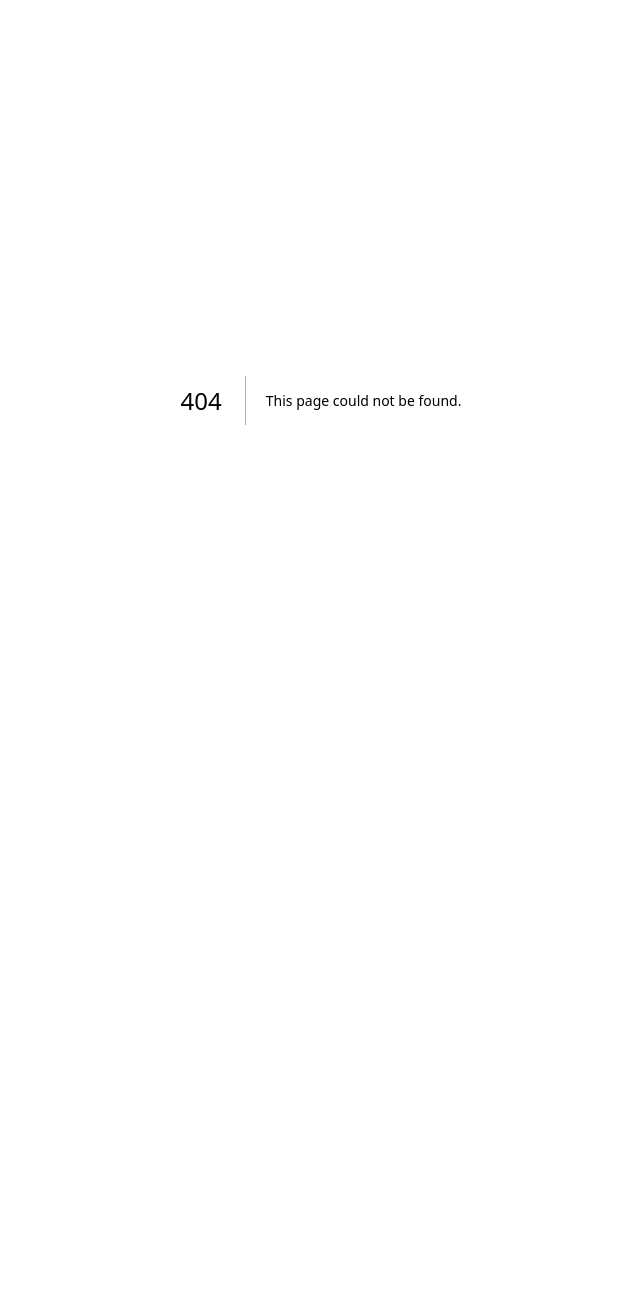
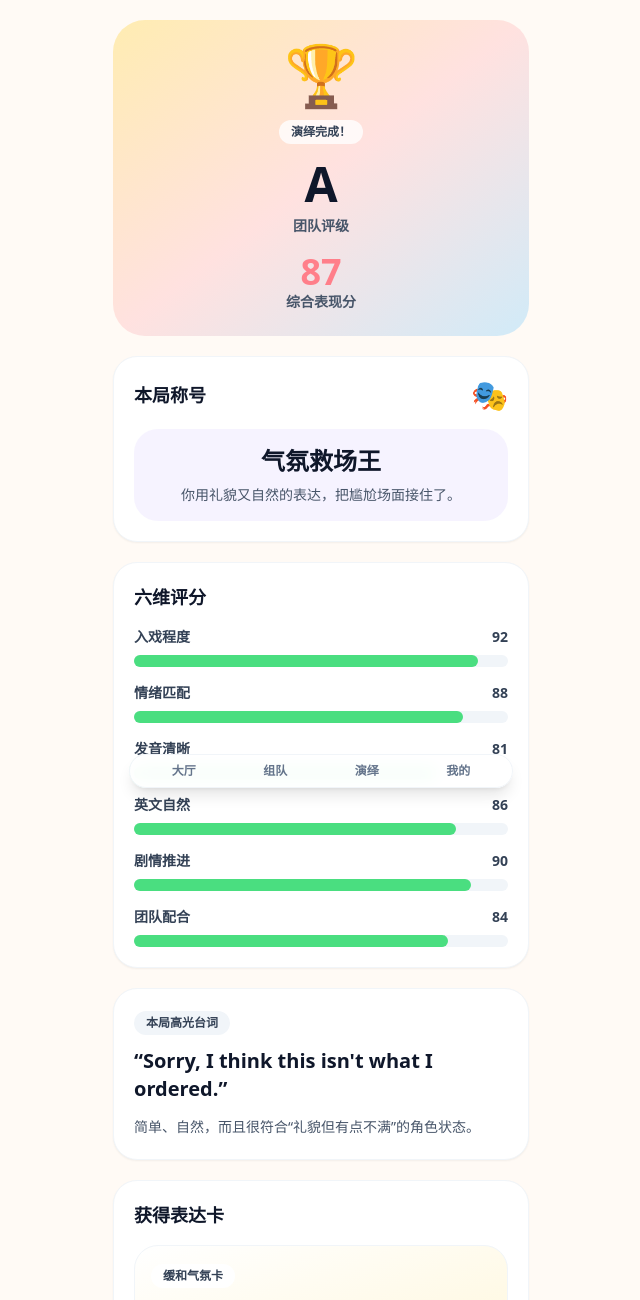
Before and after one commit to shuchaoye17-del/english-roleplay-party, a Next.js app: page /result/1 in a window 1280 px wide. Before the commit this address had no page. Shown: the top 1300 px of the page, without its empty margins (319-959 px from the left). Before the commit the page ends 800 px from the top, so only its background shows below. Built offline with nearby package versions, Linux system fonts and the light colour scheme.

Commit message:
Add result page

```diff
--- /dev/null
+++ b/src/app/result/[id]/page.tsx
@@ -0,0 +1,91 @@
+import { getScenario } from '@/data/scenarios';
+import { expressionCards } from '@/data/expressionCards';
+import { rewards } from '@/data/rewards';
+import { Badge, BottomNav, Button, Card, PhoneShell, ProgressBar } from '@/components/ui';
+
+const scores = [
+  { label: '入戏程度', value: 92 },
+  { label: '情绪匹配', value: 88 },
+  { label: '发音清晰', value: 81 },
+  { label: '英文自然', value: 86 },
+  { label: '剧情推进', value: 90 },
+  { label: '团队配合', value: 84 }
+];
+
+export default function ResultPage({ params }: { params: { id: string } }) {
+  const scenario = getScenario(params.id);
+  const total = Math.round(scores.reduce((sum, item) => sum + item.value, 0) / scores.length);
+
+  return (
+    <PhoneShell className="pb-24">
+      <section className="rounded-[2rem] bg-gradient-to-br from-sunshine/40 via-coral/20 to-sky/30 p-6 text-center">
+        <div className="text-6xl">🏆</div>
+        <Badge className="mt-4 bg-white/80">演绎完成！</Badge>
+        <h1 className="mt-4 text-5xl font-black text-slate-900">A</h1>
+        <p className="mt-2 text-sm font-bold text-slate-600">团队评级</p>
+        <p className="mt-4 text-4xl font-black text-coral">{total}</p>
+        <p className="text-sm font-bold text-slate-600">综合表现分</p>
+      </section>
+
+      <Card className="mt-5 space-y-4">
+        <div className="flex items-center justify-between">
+          <h2 className="text-lg font-black text-slate-900">本局称号</h2>
+          <span className="text-3xl">🎭</span>
+        </div>
+        <div className="rounded-3xl bg-partyPurple/10 p-4 text-center">
+          <p className="text-2xl font-black text-slate-900">气氛救场王</p>
+          <p className="mt-2 text-sm text-slate-600">你用礼貌又自然的表达，把尴尬场面接住了。</p>
+        </div>
+      </Card>
+
+      <Card className="mt-5 space-y-4">
+        <h2 className="text-lg font-black text-slate-900">六维评分</h2>
+        {scores.map((score) => (
+          <div key={score.label}>
+            <div className="mb-2 flex items-center justify-between text-sm font-bold text-slate-700">
+              <span>{score.label}</span>
+              <span>{score.value}</span>
+            </div>
+            <ProgressBar value={score.value} />
+          </div>
+        ))}
+      </Card>
+
+      <Card className="mt-5 space-y-3">
+        <Badge className="bg-sky/20">本局高光台词</Badge>
+        <p className="text-xl font-black text-slate-900">“Sorry, I think this isn't what I ordered.”</p>
+        <p className="text-sm leading-6 text-slate-600">简单、自然，而且很符合“礼貌但有点不满”的角色状态。</p>
+      </Card>
+
+      <Card className="mt-5 space-y-4">
+        <h2 className="text-lg font-black text-slate-900">获得表达卡</h2>
+        {expressionCards.map((card) => (
+          <div key={card.id} className="rounded-3xl border border-slate-100 bg-gradient-to-br from-white to-sunshine/20 p-4">
+            <Badge className="bg-white">{card.type}</Badge>
+            <p className="mt-3 text-lg font-black text-slate-900">{card.expression}</p>
+            <p className="mt-1 text-sm text-slate-600">{card.meaning}</p>
+          </div>
+        ))}
+      </Card>
+
+      <Card className="mt-5 bg-fresh/10">
+        <h2 className="text-lg font-black text-slate-900">奖励</h2>
+        <div className="mt-4 grid grid-cols-3 gap-3 text-center text-sm font-black text-slate-700">
+          <div className="rounded-2xl bg-white p-3">EXP<br />+{rewards.exp}</div>
+          <div className="rounded-2xl bg-white p-3">金币<br />+{rewards.coins}</div>
+          <div className="rounded-2xl bg-white p-3">宝石<br />+{rewards.gems}</div>
+        </div>
+      </Card>
+
+      <Card className="mt-5 bg-sky/10 text-sm leading-6 text-slate-600">
+        本局有 1 个回合可由剧场助演完成，剧情仍顺利通关。
+      </Card>
+
+      <div className="mt-5 grid gap-3">
+        <Button href={`/play/${scenario.id}`}>再来一局</Button>
+        <Button href="/lobby" className="bg-slate-900">返回大厅</Button>
+      </div>
+      <BottomNav />
+    </PhoneShell>
+  );
+}
```
